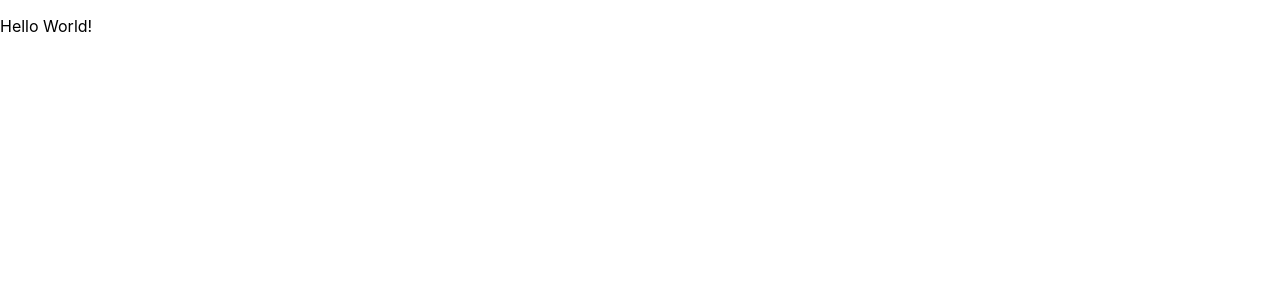
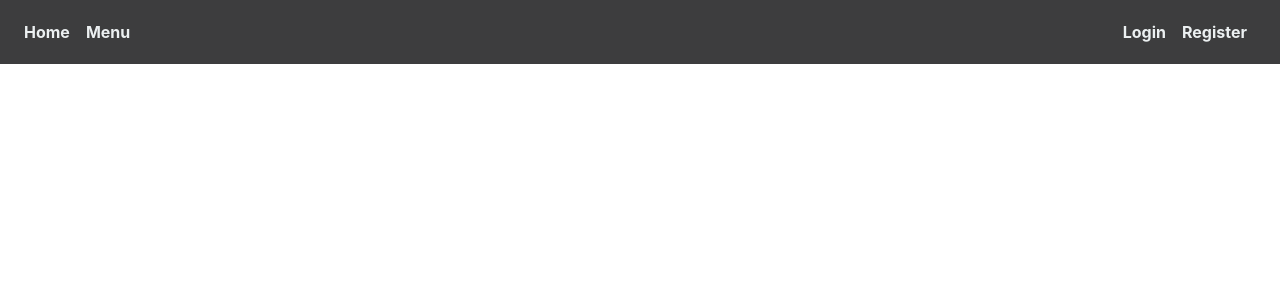
Before and after one commit to CDickinson100/RonniesBurgerBar, a React (Create React App) app: page / in a window 1280 px wide. Shown: the top 300 px of the page. Built offline with nearby package versions, Linux system fonts and the light colour scheme.

Commit message:
Added sidebar and header

```diff
--- a/package.json
+++ b/package.json
@@ -3,6 +3,9 @@
   "version": "0.1.0",
   "private": true,
   "dependencies": {
+    "@fortawesome/fontawesome-svg-core": "^1.3.0",
+    "@fortawesome/free-solid-svg-icons": "^6.0.0",
+    "@fortawesome/react-fontawesome": "^0.1.17",
     "@testing-library/jest-dom": "^5.16.2",
     "@testing-library/react": "^12.1.2",
     "@testing-library/user-event": "^13.5.0",
@@ -16,6 +19,7 @@
     "mysql2": "^2.3.3",
     "react": "^17.0.2",
     "react-dom": "^17.0.2",
+    "react-router-dom": "^6.2.1",
     "react-scripts": "5.0.0",
     "typescript": "^4.5.5",
     "web-vitals": "^2.1.4"
--- a/src/App.tsx
+++ b/src/App.tsx
@@ -1,7 +1,14 @@
-import React from 'react';
+import React, {useState} from 'react';
+import {Header} from "./components/header/Header";
+import {BrowserRouter} from "react-router-dom";
+import {Sidebar} from "./components/sidebar/Sidebar";
 
 export default function App() {
-  return (
-      <p>Hello World!</p>
-  );
+    const [sidebarVisible, setSidebarVisible] = useState(false);
+    return (
+        <BrowserRouter>
+            <Header toggleSidebar={() => setSidebarVisible(!sidebarVisible)}/>
+            <Sidebar sidebarVisible={sidebarVisible}/>
+        </BrowserRouter>
+    );
 }
--- /dev/null
+++ b/src/components/header/Header.css
@@ -0,0 +1,57 @@
+.header{
+    position: fixed;
+    top: 0;
+    left: 0;
+    width: 100%;
+    background-color: #3d3d3e;
+    height: 4rem;
+    justify-content: center;
+    display: flex;
+    white-space: nowrap;
+    z-index: 10000;
+}
+
+.header a{
+    color: #ecf0f1;
+    font-weight: bold;
+    text-decoration: none;
+    padding-left: 0.5rem;
+    padding-right: 0.5rem;
+    transition: 200ms;
+}
+
+.header a:hover{
+    color: aqua;
+}
+
+.header-content{
+    flex: 0 1 80rem;
+    margin: auto 0;
+    padding-left: 1rem;
+}
+
+.toggle-sidebar{
+    display: none;
+}
+
+.toggle-sidebar button{
+    border: none;
+    background-color: transparent;
+    color: #ecf0f1;
+    font-size: 150%;
+    padding: 0;
+}
+
+.header-right{
+    margin: auto 25px;
+}
+
+@media only screen and (max-width: 850px) {
+    .header-content-link{
+        display: none;
+    }
+
+    .toggle-sidebar{
+        display: initial;
+    }
+}
--- /dev/null
+++ b/src/components/header/Header.tsx
@@ -0,0 +1,26 @@
+import React, {FC} from 'react';
+import {Link} from 'react-router-dom';
+import {FontAwesomeIcon} from "@fortawesome/react-fontawesome";
+import {faBars} from "@fortawesome/free-solid-svg-icons";
+
+import './Header.css';
+
+export const Header: FC<{ toggleSidebar: () => void }> = ({toggleSidebar}) => {
+    return (
+        <div className="header">
+            <div className="header-content">
+                <Link to="/" className="header-content-link">Home</Link>
+                <Link to="/menu" className="header-content-link">Menu</Link>
+            </div>
+            <div className="header-right">
+                <Link to="/login" className="header-content-link">Login</Link>
+                <Link to="/register" className="header-content-link">Register</Link>
+                <div className="toggle-sidebar">
+                    <button onClick={toggleSidebar}>
+                        <FontAwesomeIcon icon={faBars}/>
+                    </button>
+                </div>
+            </div>
+        </div>
+    );
+}
--- /dev/null
+++ b/src/components/sidebar/Sidebar.css
@@ -0,0 +1,37 @@
+.sidebar {
+    position: fixed;
+    z-index: 9999;
+    top: 0;
+    left: 0;
+    height: calc(100% - 4rem);
+    margin-top: 4rem;
+    width: 250px;
+    background-color: #3d3d3e;
+    transform: translate(-100%, 0);
+    display: flex;
+    flex-direction: column;
+    overflow-y: scroll;
+}
+
+@media only screen and (max-width: 850px) {
+    .sidebar.sidebar-visible {
+        transform: translate(0, 0);
+        transition: linear 250ms;
+    }
+}
+
+.sidebar ul {
+    list-style: none;
+}
+
+.sidebar a {
+    color: #ecf0f1;
+    font-weight: bold;
+    text-decoration: none;
+    transition: 200ms;
+    padding: 10px;
+}
+
+.sidebar a:hover {
+    color: aqua;
+}
--- /dev/null
+++ b/src/components/sidebar/Sidebar.tsx
@@ -0,0 +1,15 @@
+import React, {FC} from 'react';
+import {Link} from 'react-router-dom';
+
+import './Sidebar.css';
+
+export const Sidebar: FC<{ sidebarVisible: boolean }> = ({sidebarVisible}) => {
+    return (
+        <div className={"sidebar " + (sidebarVisible ? "sidebar-visible" : "")}>
+            <Link to="/">Home</Link>
+            <Link to="/menu">Menu</Link>
+            <Link to="/login">Login</Link>
+            <Link to="/register">Register</Link>
+        </div>
+    );
+}
```
Also changed, not shown: 1 other file (tests, documents, lock files or other folders).
